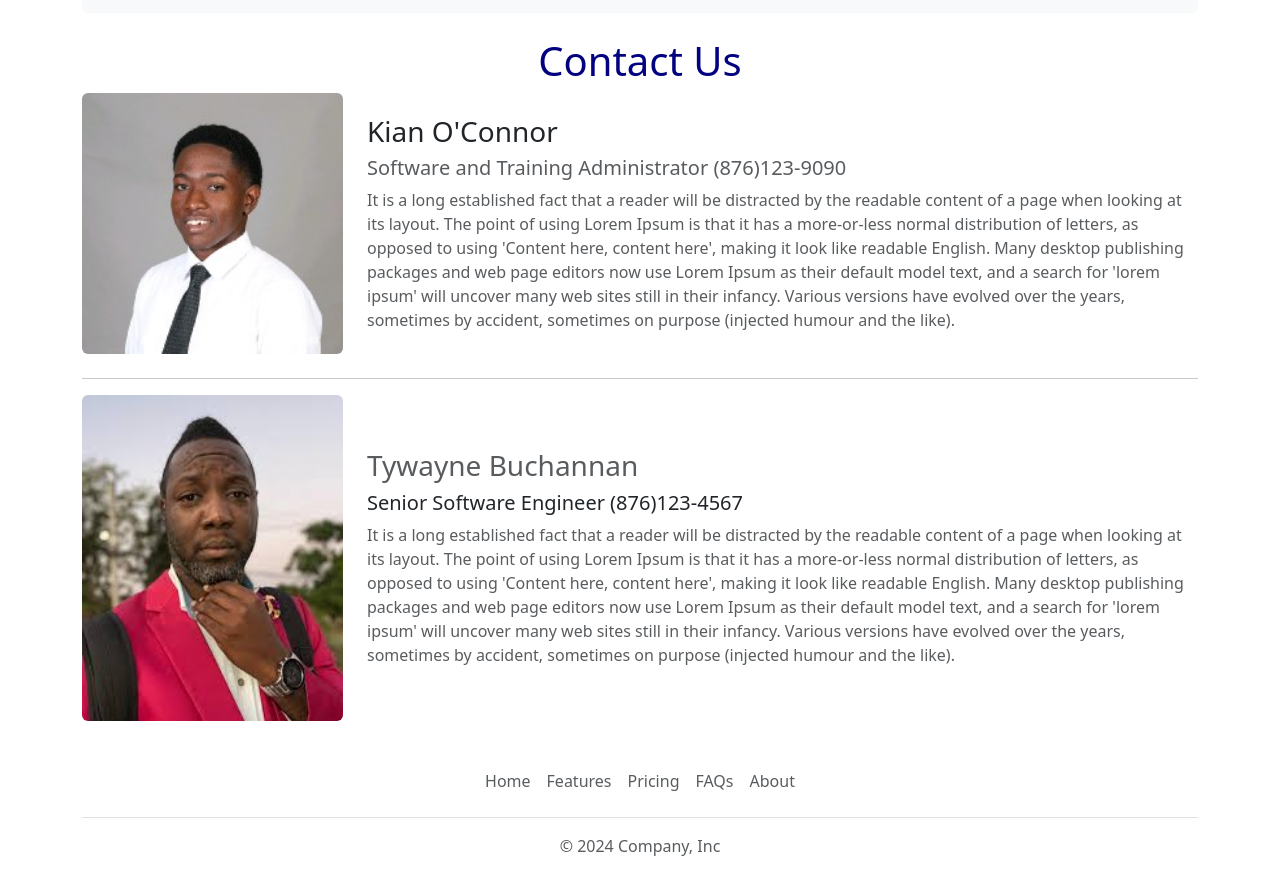
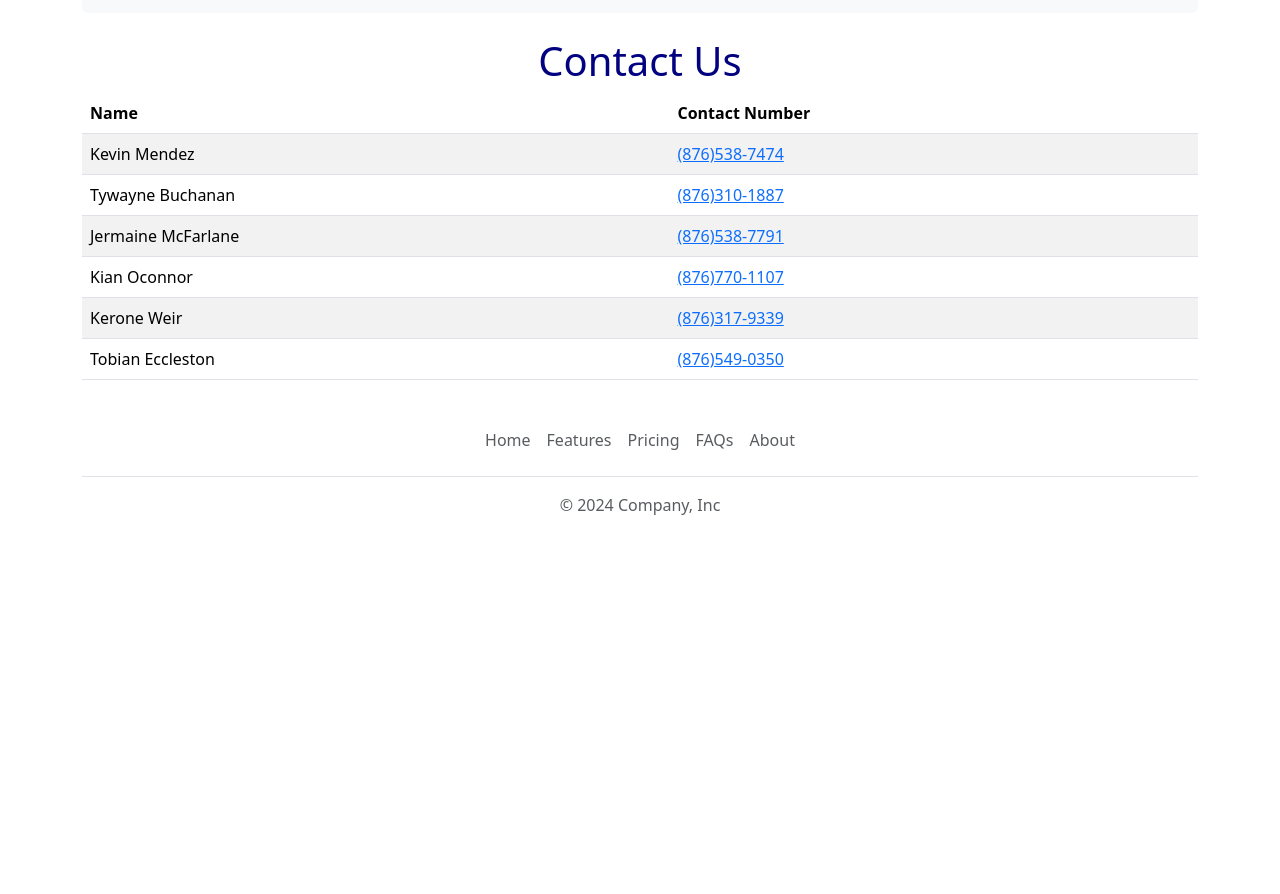
Before and after one commit to serhadevs/ict-updates, a plain HTML site: page index.html in a window 1280 px wide. Shown: the part 1396-2290 px from the top of the page. After the commit the page ends 1969 px from the top, so only its background shows below. Drawn offline with nearby package versions, Linux system fonts and the light colour scheme.

Commit message:
table with contacts

```diff
--- a/index.html
+++ b/index.html
@@ -208,7 +208,7 @@
       </div>
       <div class="mt-4">
         <h1 class="text-center" style="color: #020180">Contact Us</h1>
-        <div class="row mb-4">
+        <!-- <div class="row mb-4">
           <div class="col col-md-3 col-sm-12 col-sm-12">
             <img
               src="/images/team_photos/1703641088067.jpg"
@@ -268,7 +268,41 @@
               </div>
             </div>
           </div>
-        </div>
+        </div> -->
+        <table class="table table-striped">
+            <thead>
+                <tr>
+                    <th>Name</th>
+                    <th>Contact Number</th>
+                </tr>
+            </thead>
+            <tbody>
+                <tr>
+                    <td>Kevin Mendez </td>
+                    <td><a href="tel:(876)538-7474">(876)538-7474</a></td>
+                </tr>
+                <tr>
+                    <td>Tywayne Buchanan </td>
+                    <td><a href="tel:(876)310-1887">(876)310-1887</a></td>
+                </tr>
+                <tr>
+                    <td>Jermaine McFarlane </td>
+                    <td><a href="tel:(876)538-7791">(876)538-7791</a></td>
+                </tr>
+                <tr>
+                    <td>Kian Oconnor</td>
+                    <td><a href="tel:(876)770-1107">(876)770-1107</a></td>
+                </tr>
+                <tr>
+                    <td>Kerone Weir </td>
+                    <td><a href="tel:(876)317-9339">(876)317-9339</a></td>
+                </tr>
+                <tr>
+                    <td>Tobian Eccleston </td>
+                    <td><a href="tel:(876)549-0350">(876)549-0350</a></td>
+                </tr>
+            </tbody>
+        </table>
       </div>
     </div>
     <div class="container">
```
